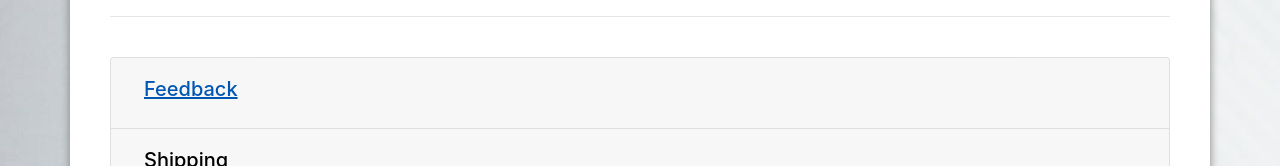
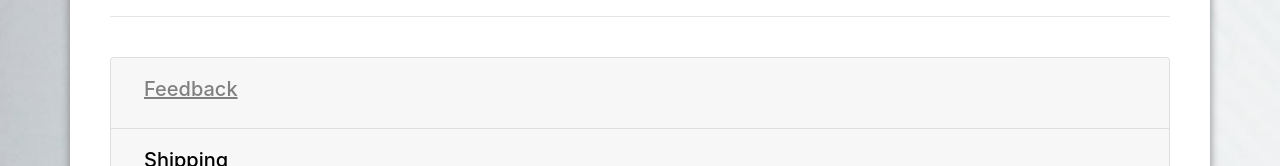
Before and after one commit to hagoodj/FSASllc, a website: page public/index.html in a window 1280 px wide. In both pictures the pointer is over the button "Feedback". Shown: the part 2154-2320 px from the top of the page. Drawn offline with nearby package versions, Linux system fonts and the light colour scheme.

Commit message:
hover over faq

```diff
--- a/public/css/style.css
+++ b/public/css/style.css
@@ -185,6 +185,10 @@ h1 {
     color: black;
 }
 
+.btn-link:hover {
+    color: gray;
+}
+
 @media only screen and (max-width:800px) {
     h1 {
       font-size: 60px;
```
